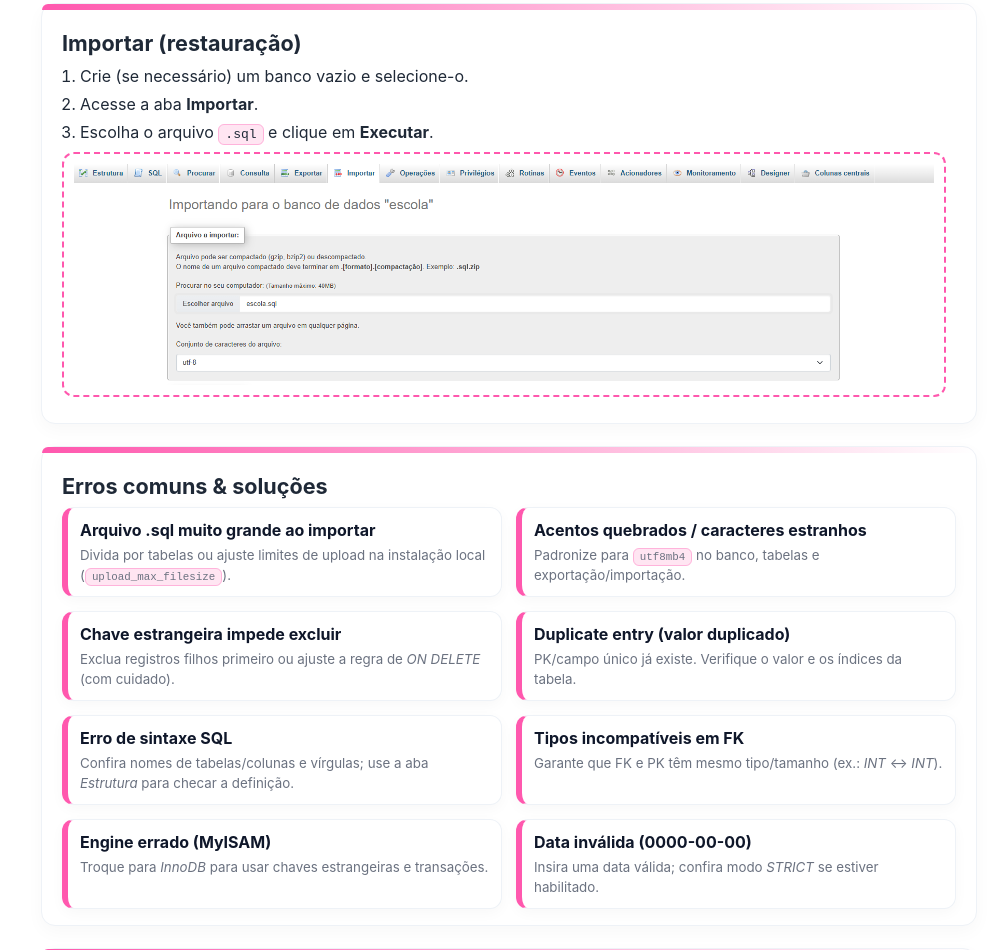
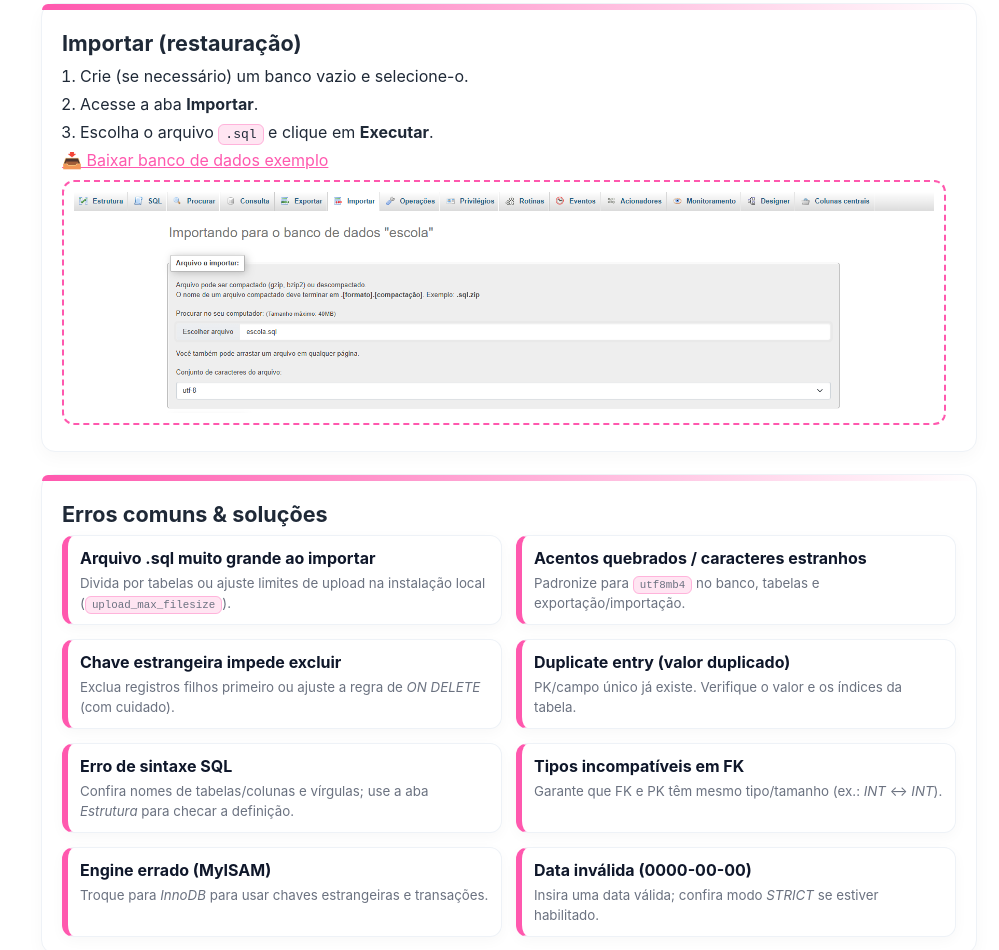
Before and after one commit to lukas-senai/tutorial-phpmyadmin, a plain HTML site: page index.html in a window 1280 px wide. Shown: the part 7491-8441 px from the top of the page, without its empty margins (281-1280 px from the left). Drawn offline with Linux system fonts and the light colour scheme.

Commit message:
Adicionado link para download de sql

```diff
--- a/index.html
+++ b/index.html
@@ -19,7 +19,6 @@
     html{scroll-behavior:smooth}
     body{margin:0; font-family: Inter, system-ui, -apple-system, Segoe UI, Roboto, Ubuntu, Cantarell, "Helvetica Neue", Arial; color:var(--ink); background:var(--bg)}
 
-    /* ===== Sidebar fixa (bonita e limpa) ===== */
     .sidebar{position:fixed; inset:0 auto 0 0; width:300px; background:linear-gradient(180deg, var(--panel-alt), #fff); border-right:1px solid var(--line); box-shadow: 8px 0 24px rgba(0,0,0,.03); z-index:100}
     .sidebar-inner{padding:18px 16px 28px}
     .brand{display:flex; align-items:center; gap:10px; margin:6px 8px 14px}
@@ -32,14 +31,12 @@
     .toc a:hover{background:#fff; border-color:var(--line)}
     .toc a.active{background:#fff; border-color:var(--brand); box-shadow:0 0 0 3px rgba(255,88,174,.15)}
 
-    /* ===== Main ===== */
     main{margin-left:300px}
     .wrap{max-width:1000px; margin:0 auto; padding:24px 22px}
 
     .page-title{margin:8px 0 4px; font-size:1.8rem}
     .page-sub{margin:0; color:var(--muted)}
 
-    /* Seções com separação elegante */
     section[id]{scroll-margin-top:24px}
     .section{position:relative; background:var(--panel); border:1px solid var(--line); border-radius:14px; padding:20px 20px 16px; margin:22px 0; box-shadow: 0 6px 18px rgba(0,0,0,.03)}
     .section::before{content:""; position:absolute; left:0; top:0; width:100%; height:6px; background:linear-gradient(90deg, var(--brand), transparent 100%); border-top-left-radius:14px; border-top-right-radius:14px}
@@ -58,21 +55,18 @@
     code.inline{background:#ffe5f2; border:1px solid rgba(255,88,174,.35); padding:2px 6px; border-radius:6px}
     pre{background:#0f172a; color:#e5e7eb; padding:14px; border-radius:12px; overflow:auto}
 
-    /* Erros comuns — estilo caprichado */
     .issues{display:grid; grid-template-columns:1fr 1fr; gap:14px}
     .issue{position:relative; background:#fff; border:1px solid var(--line); border-left:6px solid var(--brand); border-radius:12px; padding:12px 12px; box-shadow:0 4px 14px rgba(0,0,0,.03)}
     .issue b{display:block; margin-bottom:4px; color:#0f172a}
     .issue small{color:var(--muted)}
     @media (max-width: 900px){ .issues{grid-template-columns:1fr} }
 
-    /* Glossário chips */
     .chips{display:flex; flex-wrap:wrap; gap:10px}
     .chip{border:1px solid var(--line); background:#fff; border-radius:999px; padding:8px 12px; box-shadow:0 2px 10px rgba(0,0,0,.03)}
     .chip b{color:#0f172a}
 
     footer{padding:34px 0; color:var(--muted); text-align:center}
 
-    /* Responsivo */
     @media (max-width: 960px){
       .sidebar{transform:translateX(-100%); transition:transform .25s ease; width:86%; max-width:320px; z-index:100}
       .sidebar.open{transform:translateX(0)}
@@ -84,7 +78,6 @@
     a{color:var(--brand)}
     a:hover{color:#e74e9f}
 
-    /* Estilo para o modal da imagem */
     .image-modal {
       display: none;
       position: fixed;
@@ -115,7 +108,6 @@
       display: flex;
     }
 
-    /* Cursor indicando clique nas imagens */
     .enlargeable {
       cursor: zoom-in;
     }
@@ -287,6 +279,9 @@
           <li>Acesse a aba <strong>Importar</strong>.</li>
           <li>Escolha o arquivo <code class="inline">.sql</code> e clique em <strong>Executar</strong>.</li>
         </ol>
+        <a href="files/escola.zip" download>
+          📥 Baixar banco de dados exemplo
+        </a>
         <img class="screenshot enlargeable" src="prints/importar.png" alt="Aba Importar com arquivo selecionado">
       </section>
 
```
